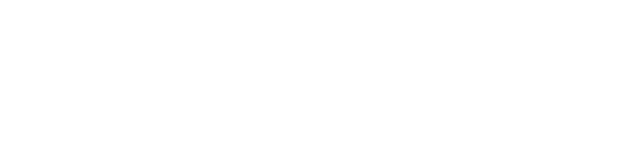
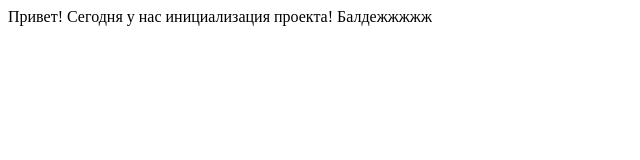
Before and after one commit to levchenkoNikita/VRNas, a plain HTML site: page index.html in a window 1280 px wide. Shown: the whole page, without its empty margins (0-640 px from the left). Drawn offline with Linux system fonts and the light colour scheme.

Commit message:
second commit

```diff
--- a/index.html
+++ b/index.html
@@ -6,6 +6,8 @@
     <title>New title</title>
 </head>
 <body>
-<div class="block"></div>
+    <div class="block">
+        Привет! Сегодня у нас инициализация проекта! Балдежжжжж
+    </div>
 </body>
 </html>
```
